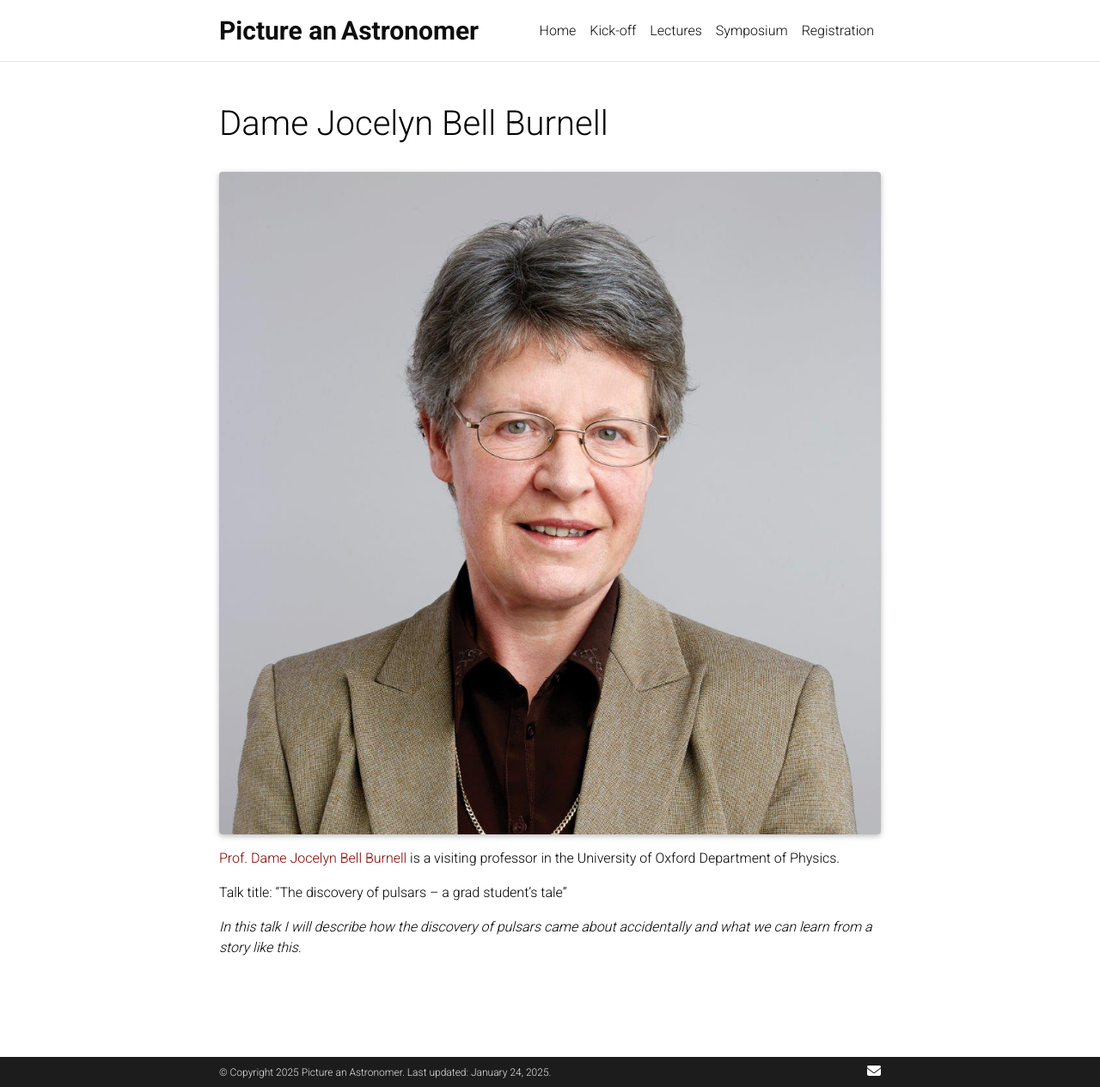
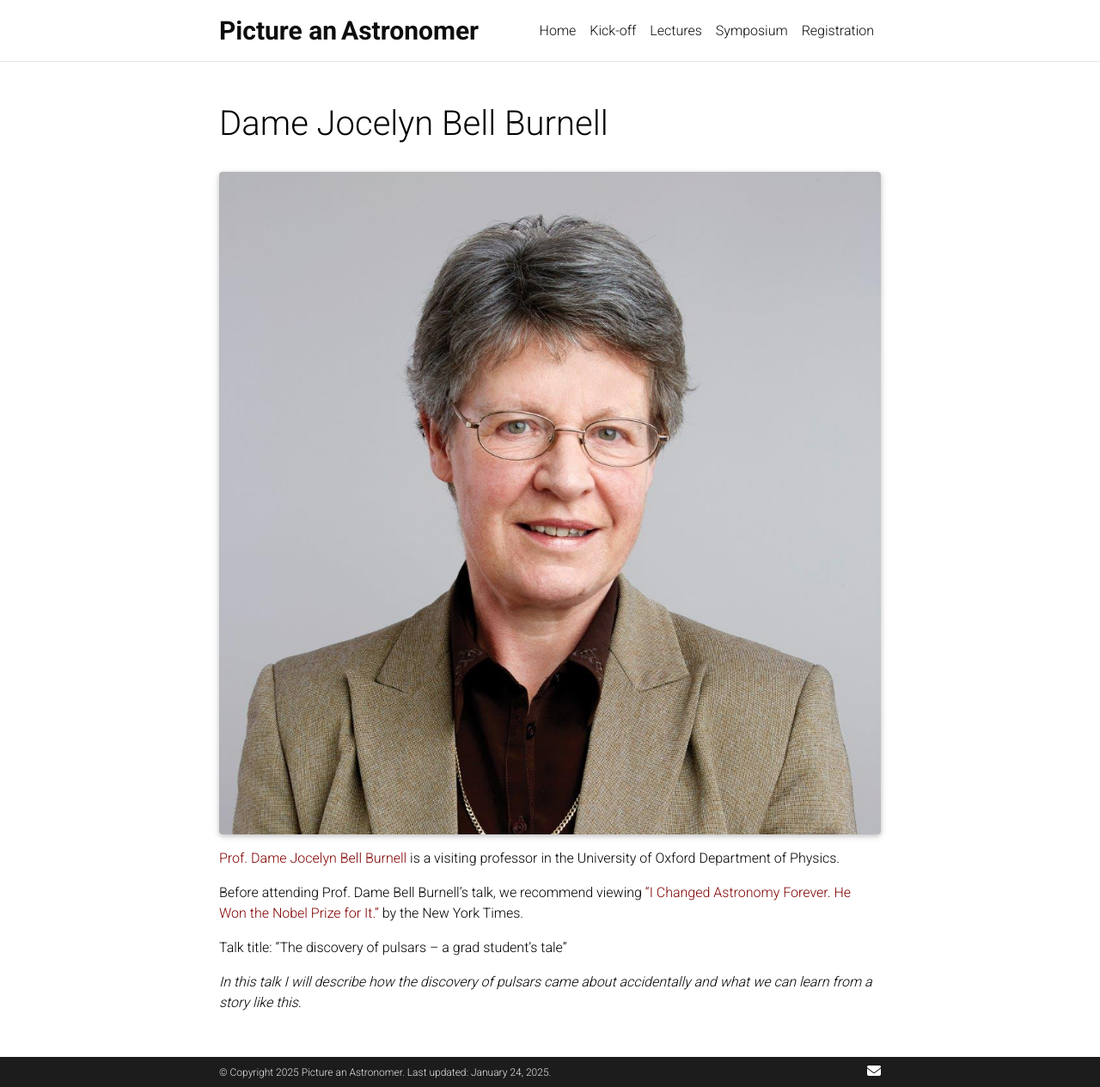
Before and after one commit to pictureanastronomer/pictureanastronomer.github.io, a Jekyll site: the page built from _lecturespeakers/jocelynbellburnell.md, in a window 1280 px wide and 1265 px high. Shown: the whole window at 86% size. Built offline with Jekyll 4.4.1, drawn with Linux system fonts in a browser that asks for light colours; nearby versions of some CDN libraries; full-size pictures stand in for the smaller copies a plugin makes; comment, search, counter and statistics services are not loaded; a style sheet for code colours, icons or effects is not loaded.

Commit message:
add reference to NYT video for JBB

```diff
--- a/_lecturespeakers/jocelynbellburnell.md
+++ b/_lecturespeakers/jocelynbellburnell.md
@@ -14,6 +14,8 @@ category: Invited Speakers
 
 [Prof. Dame Jocelyn Bell Burnell](https://en.wikipedia.org/wiki/Jocelyn_Bell_Burnell){:target="_blank"} is a visiting professor in the University of Oxford Department of Physics.
 
+Before attending Prof. Dame Bell Burnell's talk, we recommend viewing ["I Changed Astronomy Forever. He Won the Nobel Prize for It."](https://www.youtube.com/watch?v=NDW9zKqvPJI){:target="_blank"} by the New York Times.
+
 Talk title: "The discovery of pulsars – a grad student’s tale"
 
 *In this talk I will describe how the discovery of pulsars came about accidentally and what we can learn from a story like this.*
```
